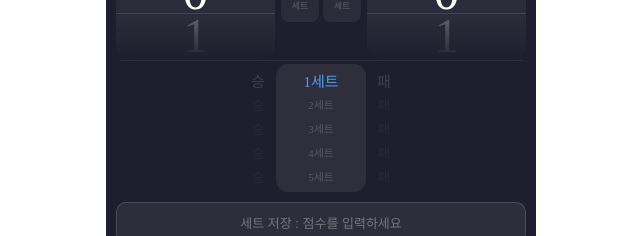
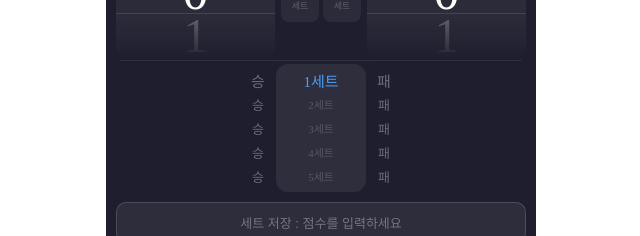
Before and after one commit to praswna/TTrecord, a React (Vite) app: page / in a window 1280 px wide. Shown: the part 239-475 px from the top of the page, without its empty margins (319-959 px from the left). Built offline with nearby package versions, Linux system fonts and the light colour scheme; no server answers.

Commit message:
세트 승패 텍스트 잘 보이게 수정

```diff
--- a/src/screens/MainScreen.css
+++ b/src/screens/MainScreen.css
@@ -345,8 +345,7 @@
   font-weight: 500;
   min-width: 20px;
   text-align: center;
-  opacity: 0.3;
-  transition: opacity 0.1s, font-size 0.1s;
+  transition: font-size 0.1s;
 }
 
 .set-side-item.active .set-side-result {
@@ -354,10 +353,14 @@
   opacity: 1;
 }
 
+.set-side-result {
+  opacity: 1 !important;
+}
+
 .set-side-result.win { color: #4a9ef5; }
 .set-side-result.lose { color: #f56b6b; }
 .set-side-result.dim { color: rgba(255,255,255,0.2); }
-.set-side-result.preview { color: rgba(255,255,255,0.15); }
+.set-side-result.preview { color: rgba(255,255,255,0.35); }
 
 .set-save-row {
   padding: 0 10px 4px;
```
